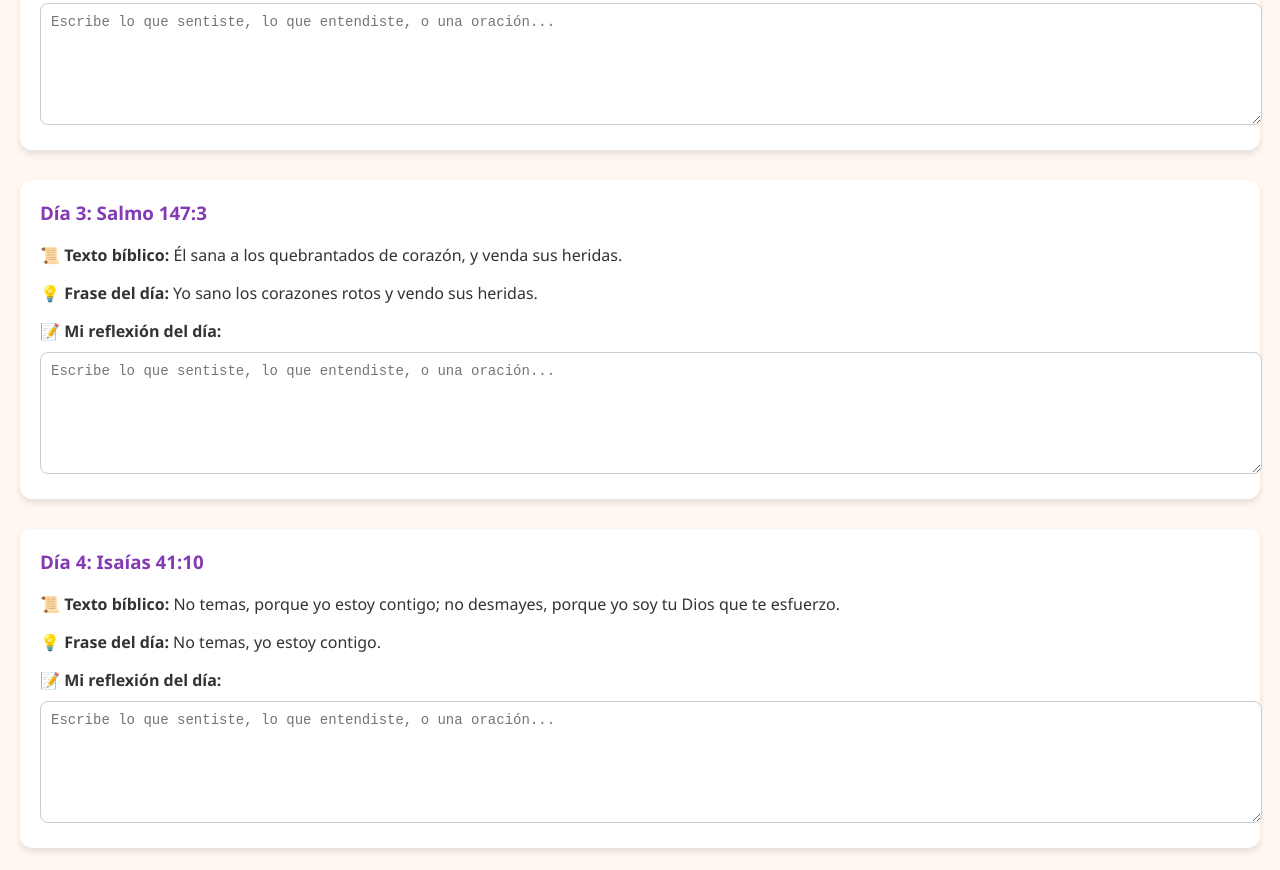
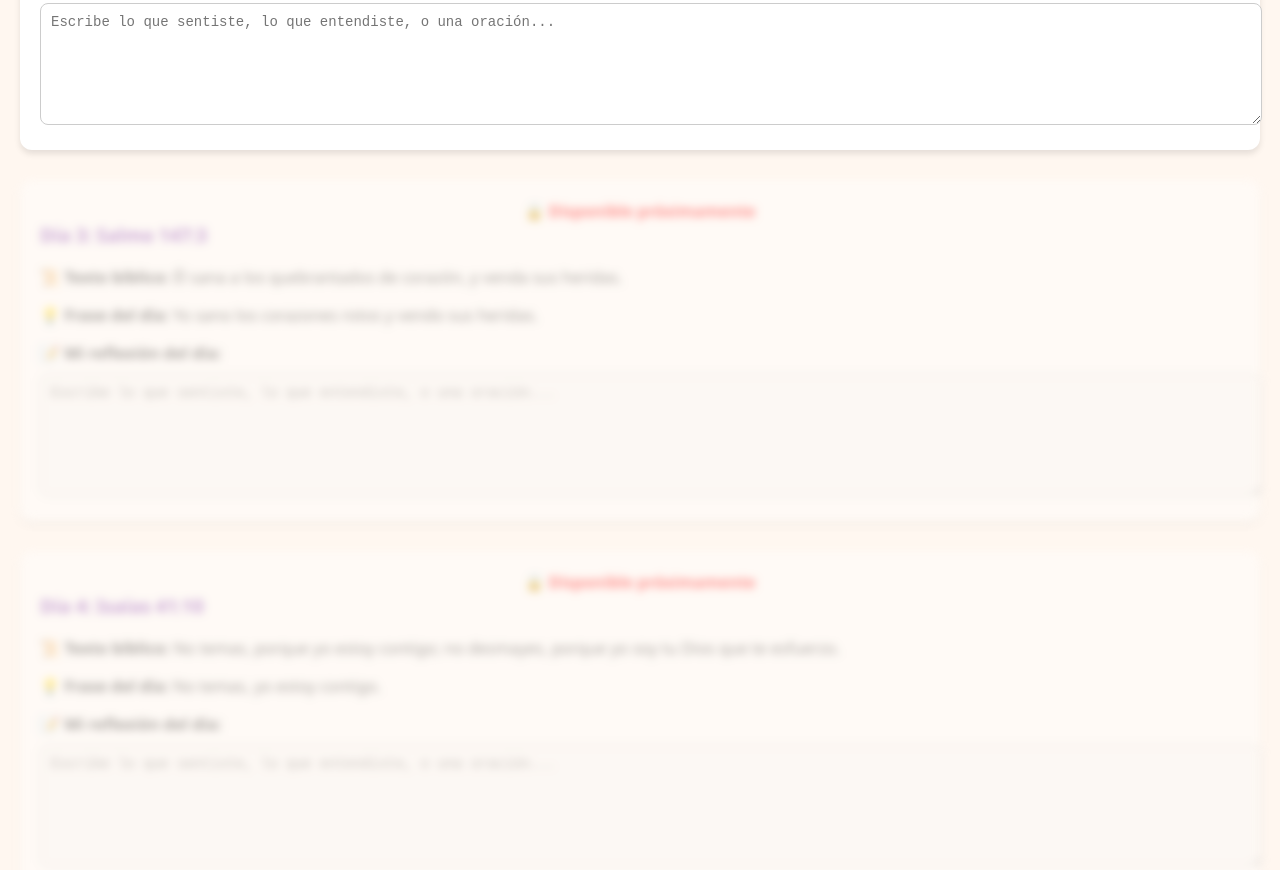
Before and after one commit to billioG/sanando, a plain HTML site: page index.html in a window 1280 px wide. Shown: the part 679-1549 px from the top of the page. Drawn offline with Linux system fonts and the light colour scheme.

Commit message:
Update index.html

```diff
--- a/index.html
+++ b/index.html
@@ -77,10 +77,25 @@
       border-radius: 20px;
       cursor: pointer;
     }
+
+    .locked {
+      filter: blur(4px);
+      pointer-events: none;
+      opacity: 0.4;
+    }
+
+    .locked::before {
+      content: "🔒 Disponible próximamente";
+      color: red;
+      display: block;
+      text-align: center;
+      font-weight: bold;
+    }
   </style>
 </head>
 <body>
   <h1>📖 30 días para sanar y perdonar</h1>
+
   <div class="toggle-mode">
     <button onclick="toggleMode()">🌗 Cambiar modo</button>
   </div>
@@ -88,6 +103,10 @@
   <div id="plan"></div>
 
   <script>
+    const startDate = new Date("2025-08-24"); // Cambia esta fecha si quieres iniciar otro día
+    const today = new Date();
+    const daysPassed = Math.floor((today - startDate) / (1000 * 60 * 60 * 24)) + 1;
+
     const days = [
       { verse: "Salmo 34:18", text: "Cercano está Jehová a los quebrantados de corazón; y salva a los contritos de espíritu.", phrase: "Dios está cerca de tu corazón herido." },
       { verse: "Mateo 11:28-30", text: "Venid a mí todos los que estáis trabajados y cargados, y yo os haré descansar.", phrase: "Descansa en mí, yo te daré alivio." },
@@ -106,17 +125,17 @@
       { verse: "Proverbios 3:5-6", text: "Confía en Jehová con todo tu corazón, y no te apoyes en tu propia prudencia.", phrase: "Confía en mí con todo tu corazón." },
       { verse: "Jeremías 17:5-8", text: "Bendito el varón que confía en Jehová, y cuya confianza es Jehová.", phrase: "Confía en mí, no en las personas." },
       { verse: "Isaías 26:3-4", text: "Tú guardarás en completa paz a aquel cuyo pensamiento en ti persevera.", phrase: "Yo soy tu roca eterna." },
-      { verse: "Salmo 20:7", text: "Estos confían en carros, y aquéllos en caballos; mas nosotros del nombre de Jehová nuestro Dios tendremos memoria.", phrase: "Confía en mí más que en tus fuerzas." },
+      { verse: "Salmo 20:7", text: "Estos confían en carros... mas nosotros del nombre de Jehová nuestro Dios tendremos memoria.", phrase: "Confía en mí más que en tus fuerzas." },
       { verse: "1 Pedro 5:7-10", text: "Echando toda vuestra ansiedad sobre él, porque él tiene cuidado de vosotros.", phrase: "Yo cuido de ti." },
-      { verse: "Hebreos 10:23", text: "Mantengamos firme, sin fluctuar, la profesión de nuestra esperanza, porque fiel es el que prometió.", phrase: "Permanece firme en la esperanza." },
-      { verse: "Gálatas 6:1-2", text: "Sobrellevad los unos las cargas de los otros, y cumplid así la ley de Cristo.", phrase: "Restaura con humildad." },
+      { verse: "Hebreos 10:23", text: "Mantengamos firme... la esperanza, porque fiel es el que prometió.", phrase: "Permanece firme en la esperanza." },
+      { verse: "Gálatas 6:1-2", text: "Sobrellevad los unos las cargas de los otros.", phrase: "Restaura con humildad." },
       { verse: "1 Corintios 13:1-13", text: "El amor es sufrido, es benigno... el amor nunca deja de ser.", phrase: "Sin amor, nada soy." },
       { verse: "1 Juan 4:7-21", text: "El que no ama, no ha conocido a Dios; porque Dios es amor.", phrase: "Dios es amor." },
-      { verse: "Juan 15:9-17", text: "Como el Padre me ha amado, así también yo os he amado; permaneced en mi amor.", phrase: "Permanece en mi amor." },
-      { verse: "Proverbios 17:9", text: "El que cubre la falta busca amistad; mas el que la divulga, aparta al amigo.", phrase: "El amor perdona y une." },
-      { verse: "Efesios 5:1-2", text: "Sed, pues, imitadores de Dios como hijos amados. Y andad en amor.", phrase: "Imita a Dios y ama." },
-      { verse: "Filipenses 2:1-5", text: "Nada hagáis por contienda o por vanagloria; antes bien con humildad.", phrase: "Vive en humildad y unidad." },
-      { verse: "Romanos 5:5", text: "El amor de Dios ha sido derramado en nuestros corazones por el Espíritu Santo.", phrase: "El amor ha sido derramado en ti." },
+      { verse: "Juan 15:9-17", text: "Permaneced en mi amor.", phrase: "Permanece en mi amor." },
+      { verse: "Proverbios 17:9", text: "El que cubre la falta busca amistad.", phrase: "El amor perdona y une." },
+      { verse: "Efesios 5:1-2", text: "Sed imitadores de Dios y andad en amor.", phrase: "Imita a Dios y ama." },
+      { verse: "Filipenses 2:1-5", text: "Nada hagáis por contienda... antes bien con humildad.", phrase: "Vive en humildad y unidad." },
+      { verse: "Romanos 5:5", text: "El amor de Dios ha sido derramado en nuestros corazones.", phrase: "El amor ha sido derramado en ti." },
       { verse: "Isaías 43:18-19", text: "No os acordéis de las cosas pasadas... he aquí que yo hago cosa nueva.", phrase: "Yo haré algo nuevo en ti." },
       { verse: "2 Corintios 5:17-21", text: "De modo que si alguno está en Cristo, nueva criatura es.", phrase: "Eres nueva creación." }
     ];
@@ -125,7 +144,10 @@
 
     days.forEach((day, index) => {
       const container = document.createElement("div");
+      const locked = index + 1 > daysPassed;
+
       container.className = "day";
+      if (locked) container.classList.add("locked");
 
       const savedText = localStorage.getItem(`journal${index}`) || "";
 
@@ -134,13 +156,15 @@
         <p><strong>📜 Texto bíblico:</strong> ${day.text}</p>
         <p><strong>💡 Frase del día:</strong> ${day.phrase}</p>
         <label for="journal${index}"><strong>📝 Mi reflexión del día:</strong></label>
-        <textarea id="journal${index}" placeholder="Escribe lo que sentiste, lo que entendiste, o una oración...">${savedText}</textarea>
+        <textarea id="journal${index}" placeholder="Escribe lo que sentiste, lo que entendiste, o una oración..." ${locked ? "disabled" : ""}>${savedText}</textarea>
       `;
 
-      const textarea = container.querySelector("textarea");
-      textarea.addEventListener("input", () => {
-        localStorage.setItem(`journal${index}`, textarea.value);
-      });
+      if (!locked) {
+        const textarea = container.querySelector("textarea");
+        textarea.addEventListener("input", () => {
+          localStorage.setItem(`journal${index}`, textarea.value);
+        });
+      }
 
       planDiv.appendChild(container);
     });
```
